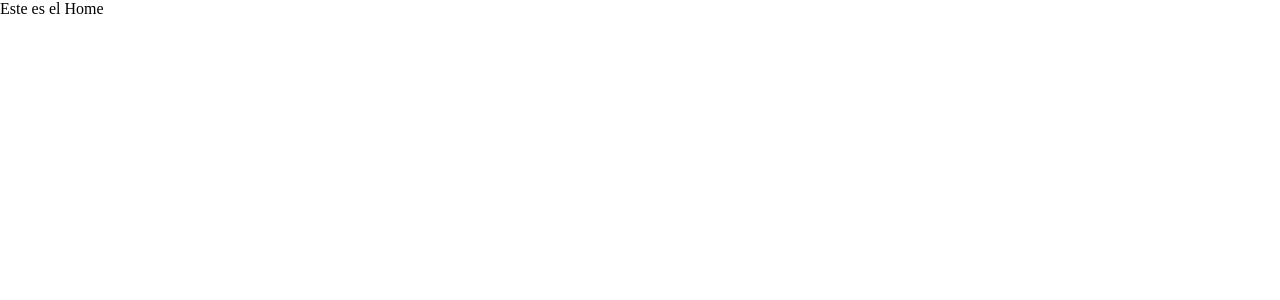
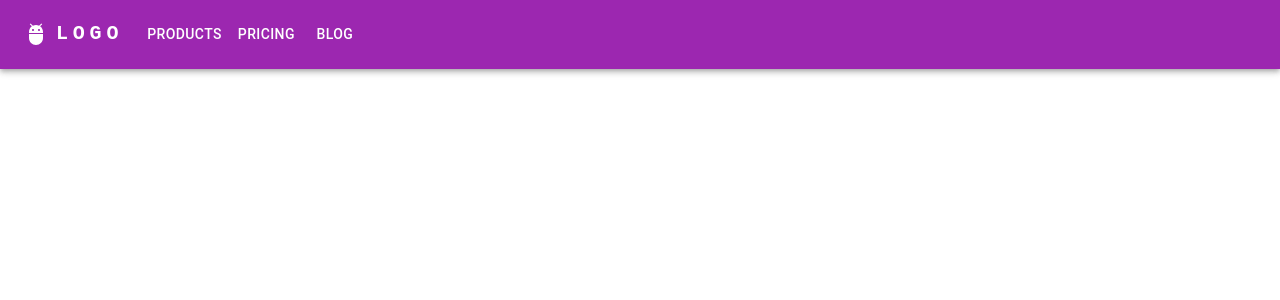
Before and after one commit to marce-lama/PreEntrega1-Lamaruggine, a React (Vite) app: page / in a window 1280 px wide. Shown: the top 300 px of the page. Built offline with nearby package versions, Linux system fonts and the light colour scheme.

Commit message:
Incluimos menu navbar al proyecto

```diff
--- a/package.json
+++ b/package.json
@@ -10,6 +10,11 @@
     "preview": "vite preview"
   },
   "dependencies": {
+    "@emotion/react": "^11.11.1",
+    "@emotion/styled": "^11.11.0",
+    "@fontsource/roboto": "^5.0.3",
+    "@mui/icons-material": "^5.11.16",
+    "@mui/material": "^5.13.5",
     "react": "^18.2.0",
     "react-dom": "^18.2.0"
   },
--- a/src/components/layout/navbar/Navbar.jsx
+++ b/src/components/layout/navbar/Navbar.jsx
@@ -0,0 +1,131 @@
+import * as React from "react";
+import AppBar from "@mui/material/AppBar";
+import Box from "@mui/material/Box";
+import Toolbar from "@mui/material/Toolbar";
+import IconButton from "@mui/material/IconButton";
+import Typography from "@mui/material/Typography";
+import Menu from "@mui/material/Menu";
+import MenuIcon from "@mui/icons-material/Menu";
+import Container from "@mui/material/Container";
+import Button from "@mui/material/Button";
+import Tooltip from "@mui/material/Tooltip";
+import MenuItem from "@mui/material/MenuItem";
+import AdbIcon from "@mui/icons-material/Adb";
+
+const pages = ["Products", "Pricing", "Blog"];
+const settings = ["Profile", "Account", "Dashboard", "Logout"];
+
+function ResponsiveAppBar() {
+  const [anchorElNav, setAnchorElNav] = React.useState(null);
+  const [anchorElUser, setAnchorElUser] = React.useState(null);
+
+  const handleOpenNavMenu = (event) => {
+    setAnchorElNav(event.currentTarget);
+  };
+  const handleOpenUserMenu = (event) => {
+    setAnchorElUser(event.currentTarget);
+  };
+
+  const handleCloseNavMenu = () => {
+    setAnchorElNav(null);
+  };
+
+  const handleCloseUserMenu = () => {
+    setAnchorElUser(null);
+  };
+
+  return (
+    <AppBar position="static" color="secondary">
+      <Container maxWidth="xl">
+        <Toolbar disableGutters>
+          <AdbIcon sx={{ display: { xs: "none", md: "flex" }, mr: 1 }} />
+          <Typography
+            variant="h6"
+            noWrap
+            component="a"
+            href="/"
+            sx={{
+              mr: 2,
+              display: { xs: "none", md: "flex" },
+              fontFamily: "monospace",
+              fontWeight: 700,
+              letterSpacing: ".3rem",
+              color: "inherit",
+              textDecoration: "none",
+            }}
+          >
+            LOGO
+          </Typography>
+
+          <Box sx={{ flexGrow: 1, display: { xs: "flex", md: "none" } }}>
+            <IconButton
+              size="large"
+              aria-label="account of current user"
+              aria-controls="menu-appbar"
+              aria-haspopup="true"
+              onClick={handleOpenNavMenu}
+              color="inherit"
+            >
+              <MenuIcon />
+            </IconButton>
+            <Menu
+              id="menu-appbar"
+              anchorEl={anchorElNav}
+              anchorOrigin={{
+                vertical: "bottom",
+                horizontal: "left",
+              }}
+              keepMounted
+              transformOrigin={{
+                vertical: "top",
+                horizontal: "left",
+              }}
+              open={Boolean(anchorElNav)}
+              onClose={handleCloseNavMenu}
+              sx={{
+                display: { xs: "block", md: "none" },
+              }}
+            >
+              {pages.map((page) => (
+                <MenuItem key={page} onClick={handleCloseNavMenu}>
+                  <Typography textAlign="center">{page}</Typography>
+                </MenuItem>
+              ))}
+            </Menu>
+          </Box>
+          <AdbIcon sx={{ display: { xs: "flex", md: "none" }, mr: 1 }} />
+          <Typography
+            variant="h5"
+            noWrap
+            component="a"
+            href=""
+            sx={{
+              mr: 2,
+              display: { xs: "flex", md: "none" },
+              flexGrow: 1,
+              fontFamily: "monospace",
+              fontWeight: 700,
+              letterSpacing: ".3rem",
+              color: "inherit",
+              textDecoration: "none",
+            }}
+          >
+            LOGO
+          </Typography>
+          <Box sx={{ flexGrow: 1, display: { xs: "none", md: "flex" } }}>
+            {pages.map((page) => (
+              <Button
+                key={page}
+                onClick={handleCloseNavMenu}
+                sx={{ my: 2, color: "white", display: "block" }}
+              >
+                {page}
+              </Button>
+            ))}
+          </Box>
+        </Toolbar>
+      </Container>
+    </AppBar>
+  );
+}
+export default ResponsiveAppBar;
--- a/src/components/pages/home/Home.jsx
+++ b/src/components/pages/home/Home.jsx
@@ -1,5 +1,11 @@
+import Navbar from "../../layout/navbar/Navbar";
+
 const Home = () => {
-  return <div>Este es el Home</div>;
+  return (
+    <div>
+      <Navbar />
+    </div>
+  );
 };
 
 export default Home;
```
Also changed, not shown: 1 other file (tests, documents, lock files or other folders).
